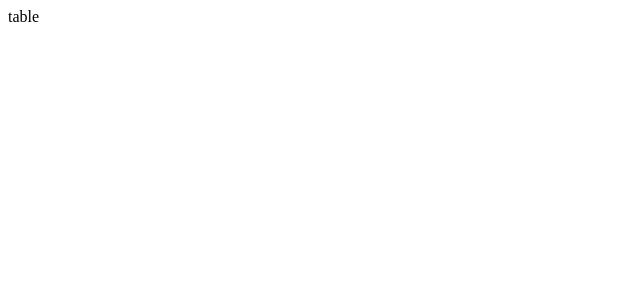
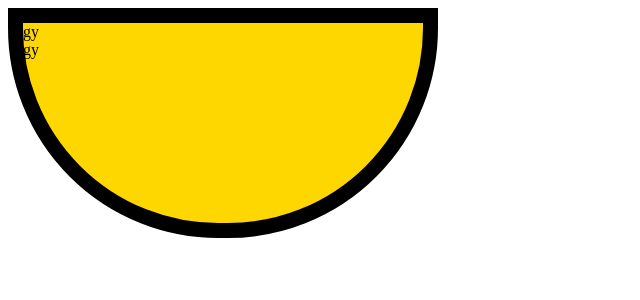
Before and after one commit to ChrisZieba/casino-blackjack, a React app: page / in a window 1280 px wide. Shown: the top 300 px of the page, without its empty margins (0-640 px from the left). Built offline with nearby package versions, Linux system fonts and the light colour scheme.

Commit message:
Add dealer and player component

```diff
--- a/src/components/App.js
+++ b/src/components/App.js
@@ -1,5 +1,5 @@
 import React from 'react';
-import Table from './Table'
+import Table from './Table';
 
 const App = () => (
   <div>
--- /dev/null
+++ b/src/components/Dealer.js
@@ -0,0 +1,10 @@
+import React from 'react';
+
+
+const Dealer = () => (
+  <div>
+    gy
+  </div>
+);
+
+export default Dealer;
--- /dev/null
+++ b/src/components/Player.js
@@ -0,0 +1,10 @@
+import React from 'react';
+
+
+const Player = () => (
+  <div>
+    gy
+  </div>
+);
+
+export default Player;
--- a/src/components/Table.js
+++ b/src/components/Table.js
@@ -1,7 +1,14 @@
 import React from 'react';
+import Player from './Player';
+import Dealer from './Dealer';
+import '../styles/table.css';
 
 const Table = () => (
-  <div>table</div>
+  <div id="table">
+    <Dealer />
+    <Player />
+
+  </div>
 );
 
 export default Table;
--- /dev/null
+++ b/src/styles/table.css
@@ -0,0 +1,11 @@
+#table {
+  width: 400px;
+  height: 200px;
+  background-color: gold;
+  border-bottom-left-radius: 210px;
+  border-bottom-right-radius: 210px;
+  border-width: 15px;
+  border-color: black;
+  border-style: solid;
+  position: relative;
+}
```
